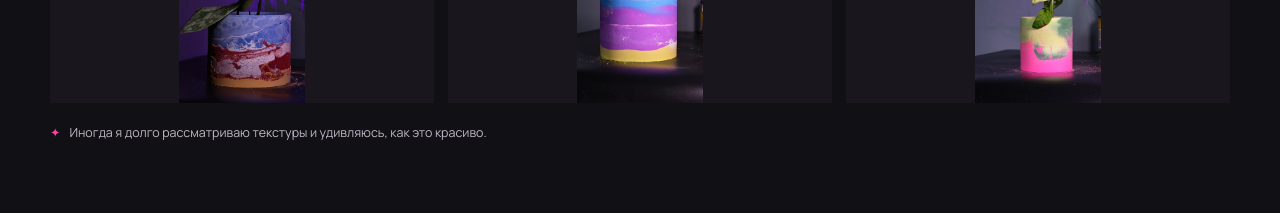
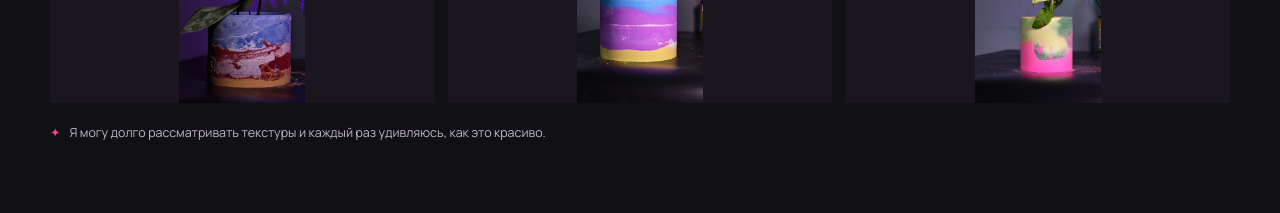
Before and after one commit to amaksakov013/my-business-card, a React (Vite) app: page / in a window 1280 px wide. Shown: the part 1420-1633 px from the top of the page. Built offline with nearby package versions, Linux system fonts and the light colour scheme; a web font is replaced by a local one.

Commit message:
Refresh gallery copy

```diff
--- a/src/components/WorksGallery.tsx
+++ b/src/components/WorksGallery.tsx
@@ -48,7 +48,7 @@ export function WorksGallery() {
       </div>
 
       <p className="quote">
-        Иногда я долго рассматриваю текстуры и удивляюсь, как это красиво.
+        Я могу долго рассматривать текстуры и каждый раз удивляюсь, как это красиво.
       </p>
 
       {selected !== null && (
```
